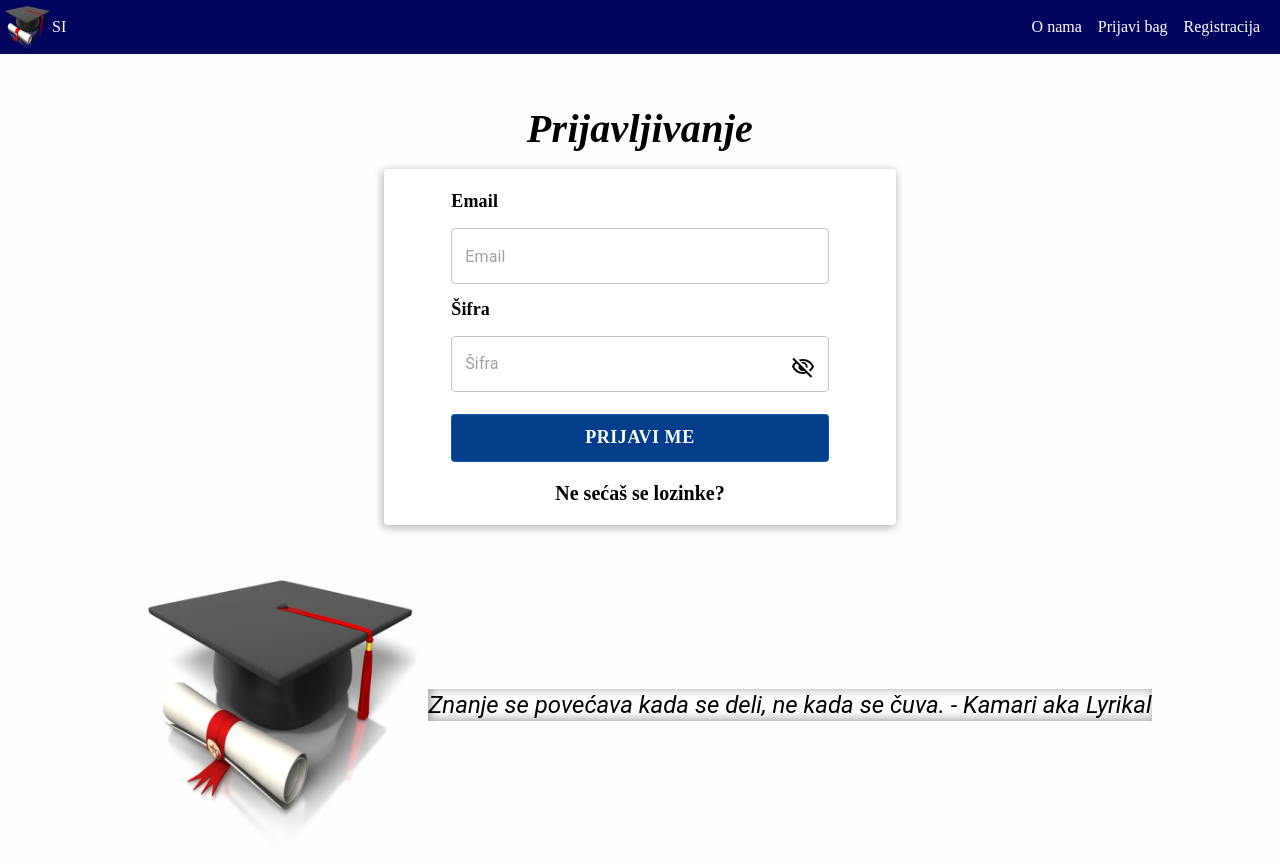
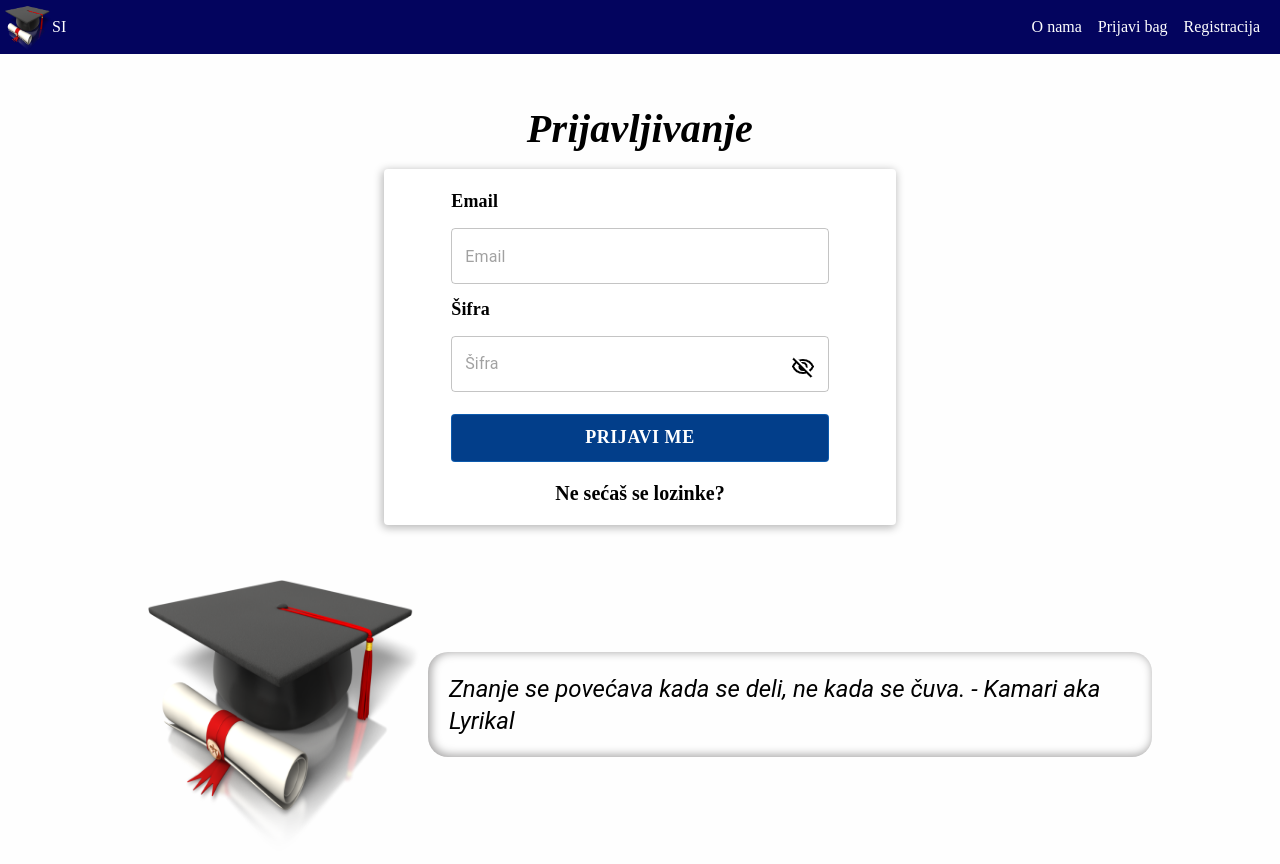
Before and after one commit to Spremi-Ispit/Spremi_Ispit, a React (Vite) app in the folder frontend/: page /login in a window 1280 px wide. Shown: the top 864 px of the page. Built offline with nearby package versions, Linux system fonts and the light colour scheme; no server answers.

Commit message:
Test commit for hosting

```diff
--- a/frontend/src/pages/login/components/Motivation.jsx
+++ b/frontend/src/pages/login/components/Motivation.jsx
@@ -13,6 +13,8 @@ const StyledTypography = styled(Typography)`
   font-size: 30px;
   box-shadow: inset 2px -1px 10px 1px #a5a4a4;
   font-style: italic;
+  border-radius: 20px;
+  padding: 2%;
 `;
 
 const MotivationContainer = styled.div`
```
